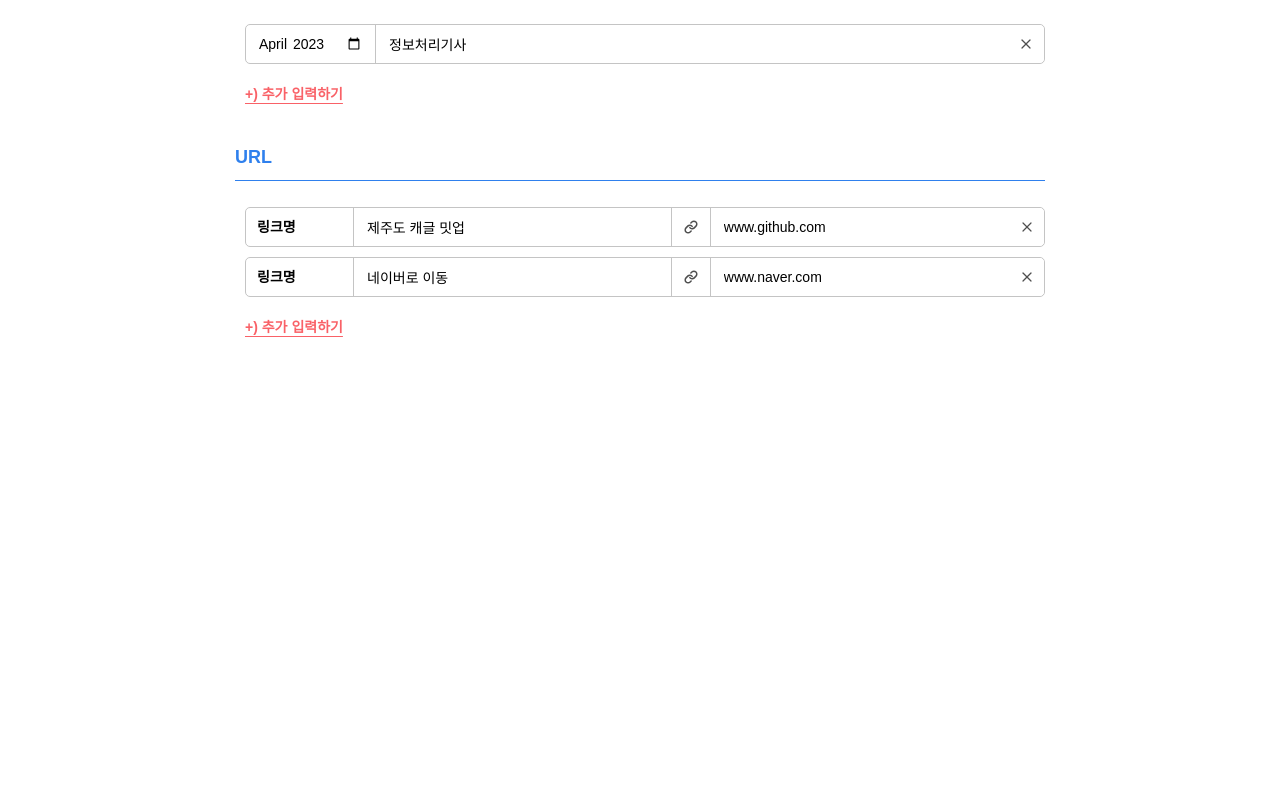
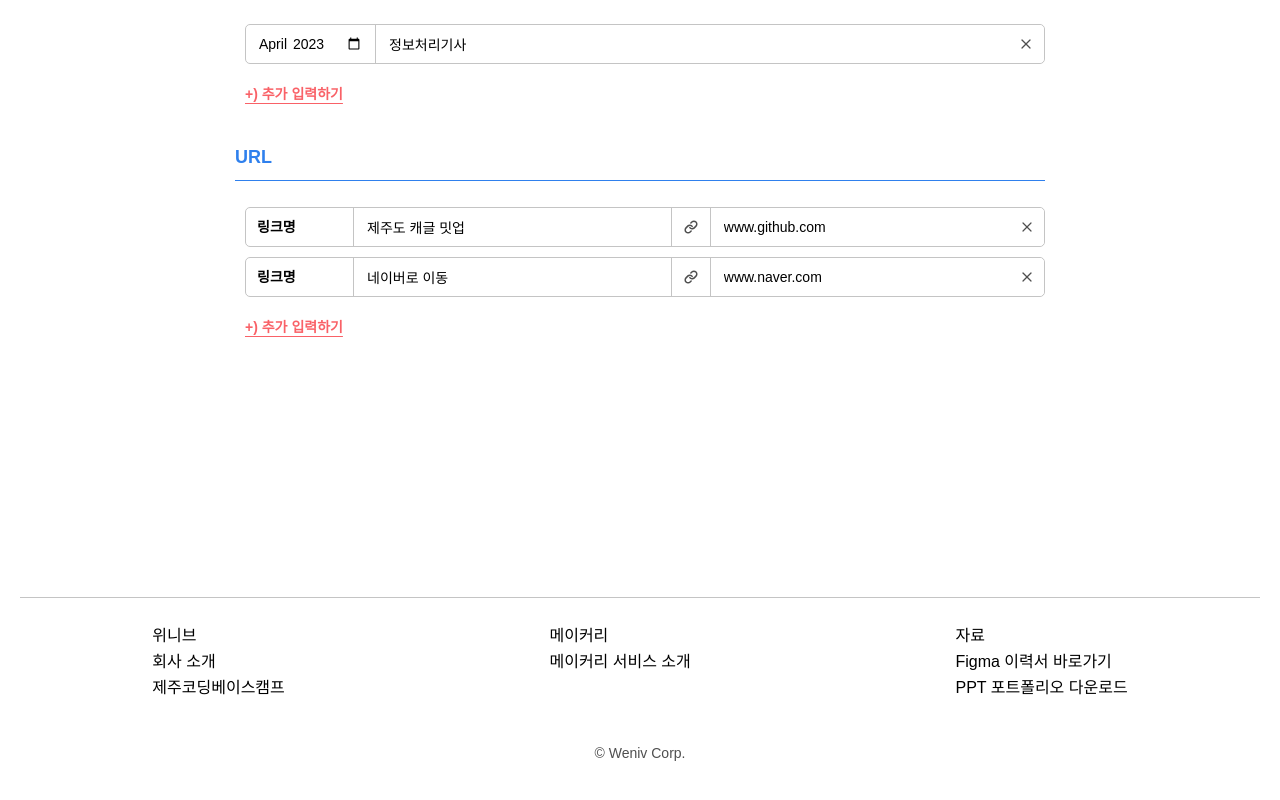
Before and after one commit to weniv/MAKE-RE, a React (Create React App) app: page / in a window 1280 px wide. Shown: the part 1934-2734 px from the top of the page. Before the commit the page ends 2531 px from the top, so only its background shows below. Built offline with nearby package versions, Linux system fonts and the light colour scheme.

Commit message:
Feat: Footer 항목 추가

```diff
--- a/src/app/App.jsx
+++ b/src/app/App.jsx
@@ -97,20 +97,6 @@ function App() {
                 미리보기
               </button>
             </li>
-            <li>
-              <a
-                href="https://paullabworkspace.notion.site/Figma-bfa32213fc244db9b31bb8486a479ee6?pvs=4"
-                target="_blank"
-                rel="noreferrer"
-              >
-                Figma 이력서
-              </a>
-            </li>
-            <li>
-              <a href="/files/제코베_포트폴리오_템플릿_배포용.pptx" download>
-                PPT 포트폴리오
-              </a>
-            </li>
           </ul>
         </nav>
       </header>
@@ -121,6 +107,33 @@ function App() {
           setFormNum={setFormNum}
         />
       </div>
+      <footer>
+        <ul className={styles.footerCont}>
+          <li>
+            <p>위니브</p>
+            <a href="https://paullab.co.kr/about.html">회사 소개</a>
+            <a href="https://paullab.co.kr/index.html">제주코딩베이스캠프</a>
+          </li>
+          <li>
+            <p>메이커리</p>
+            <a href="#">메이커리 서비스 소개</a>
+          </li>
+          <li>
+            <p>자료</p>
+            <a
+              href="https://paullabworkspace.notion.site/Figma-bfa32213fc244db9b31bb8486a479ee6?pvs=4"
+              target="_blank"
+              rel="noreferrer"
+            >
+              Figma 이력서 바로가기
+            </a>
+            <a href="/files/제코베_포트폴리오_템플릿_배포용.pptx" download>
+              PPT 포트폴리오 다운로드
+            </a>
+          </li>
+        </ul>
+        <address className={styles.writeCopy}>© Weniv Corp.</address>
+      </footer>
     </>
   ) : (
     <>
@@ -152,6 +165,9 @@ function App() {
       <div className={styles.prevWrap}>
         <Preview resumeData={resumeData} componentRef={componentRef} />
       </div>
+      <footer className={styles.prevFooter}>
+        <address>© Weniv Corp.</address>
+      </footer>
     </>
   )
 }
--- a/src/app/style.module.css
+++ b/src/app/style.module.css
@@ -63,3 +63,34 @@
 .prevWrap {
   margin: 110px auto;
 }
+
+.prevFooter {
+  text-align: center;
+  font-size: 14px;
+  font-weight: 400;
+  color: var(--placeholder-color);
+  margin: 0 auto 100px;
+}
+
+.footerCont {
+  border-top: 1px solid var(--border-color);
+  margin: 20px;
+  padding: 30px 0;
+  display: flex;
+  justify-content: space-around;
+}
+
+.footerCont li {
+  display: flex;
+  flex-direction: column;
+  gap: 10px;
+}
+
+.writeCopy {
+  text-align: center;
+  margin: 0 auto 50px;
+  text-align: center;
+  font-size: 14px;
+  font-weight: 400;
+  color: #4f4f4f;
+}
```
